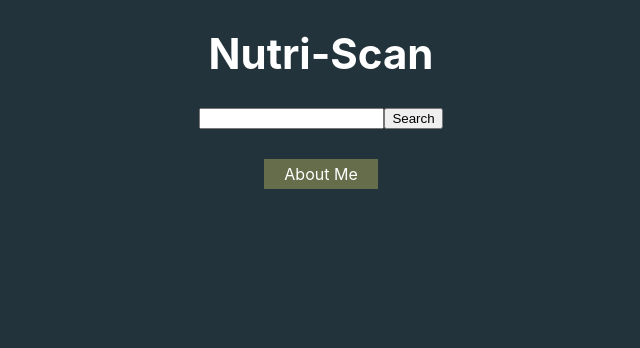
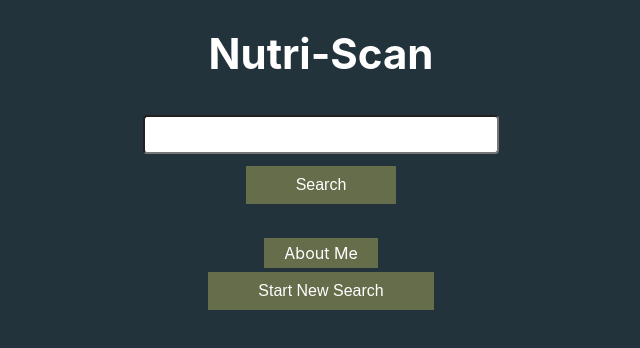
Before and after one commit to nprasad2077/project-2, a React (Create React App) app: page / in a window 1280 px wide. Shown: the top 348 px of the page, without its empty margins (319-959 px from the left). Built offline with nearby package versions, Linux system fonts and the light colour scheme.

Commit message:
button styling changes

```diff
--- a/src/components/ApiInformation.js
+++ b/src/components/ApiInformation.js
@@ -4,10 +4,10 @@ import {Link } from "react-router-dom";
 function ApiInformation() {
   return (
     <div className='api-info'>API Information
-
-
-        <Link className='aboutLink' to='/about/'>About Me</Link>
-        <Link className='aboutLink' to='/'>Back to Search</Link>
+      <p>The Open Food Facts database is available under the Open Database License.</p>
+      <p>The individual contents of the database are available under the Database Contents License.</p>
+      <Link className='aboutLink' to='/about/'>About Me</Link>
+      <Link className='aboutLink' to='/'>Back to Search</Link>
     </div>
   )
 }
--- a/src/components/Search.js
+++ b/src/components/Search.js
@@ -25,7 +25,7 @@ function Search({foodData, setFoodData, getFoodData, foodSearch, setFoodSearch,
         {foodData && foodData.map(food => <div className='foodComponents' onClick={foodClick}><Link className='linky' to={'item/' + food.id}><img className='image-display' src={food.image_url}></img></Link><br></br> <span className='food-text'>{food.product_name}</span> <br></br> <span className='food-text'>{food.serving_size}</span> </div>)}
       </div>
       <Link className='aboutHome' to='about/'>About Me</Link>
-      {/* <button onClick={reload}>Refresh Page</button> */}
+      <button onClick={reload}>Start New Search</button>
     </div>
   )
 }
--- a/src/index.css
+++ b/src/index.css
@@ -243,3 +243,27 @@ img {
 .fat-levels, .salt-levels, .sugar-levels, .sat-fat-levels {
   margin: 5px;
 }
+
+input {
+  width: 100%;
+  padding: 10px;
+  box-sizing: border-box;
+  margin: 8px 0;
+  border-radius: 4px;
+  background-color: white;
+}
+
+input:focus {
+  border: 3px solid #3CBC8D;
+}
+
+input[type=button], button {
+  background-color: #656d4a;
+  border: none;
+  color: white;
+  padding: 10px 50px;
+  text-decoration: none;
+  margin: 4px 2px;
+  cursor:pointer;
+  font-size: medium;
+}
```
Also changed, not shown: src/components/Chart.js (deleted, +0 -14 lines).
